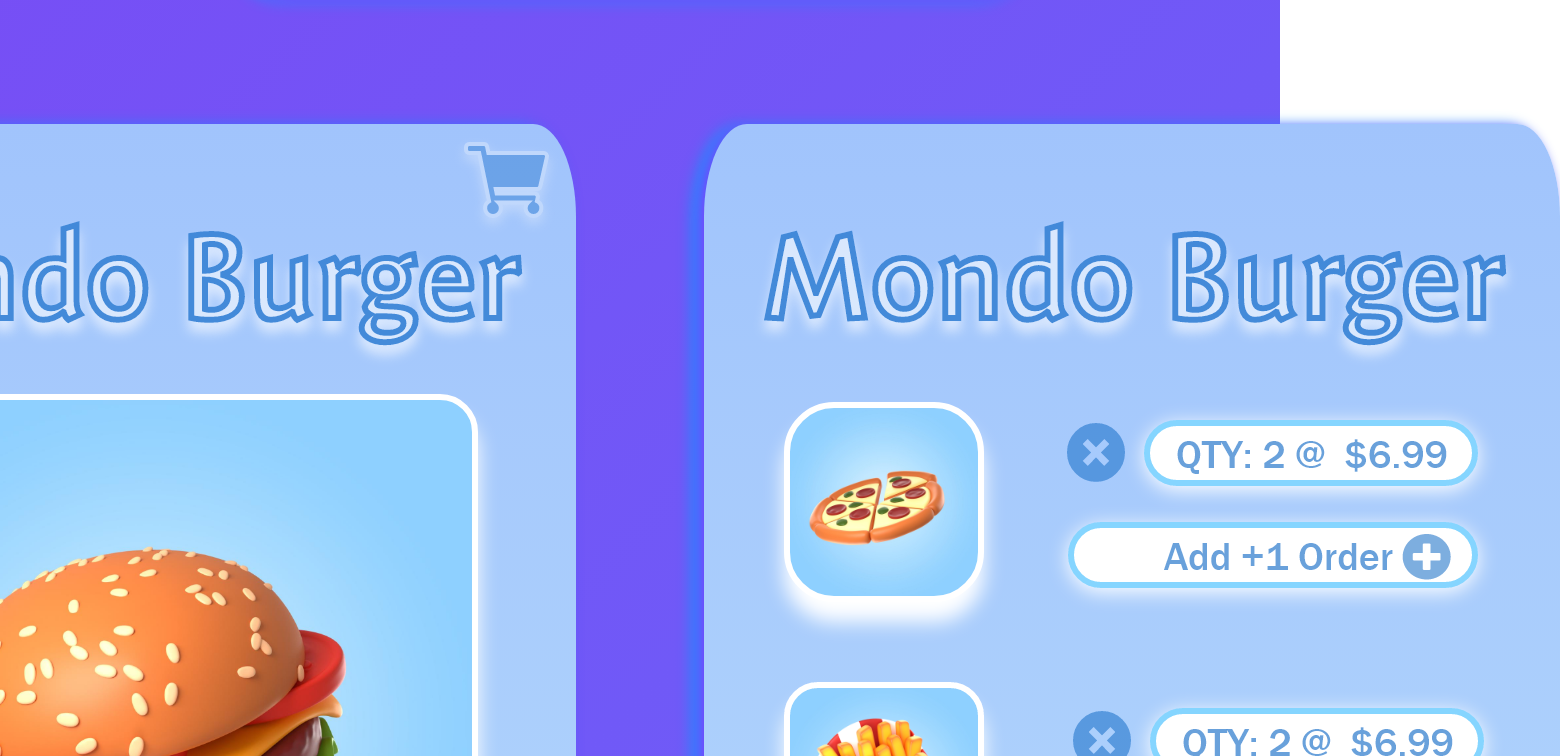
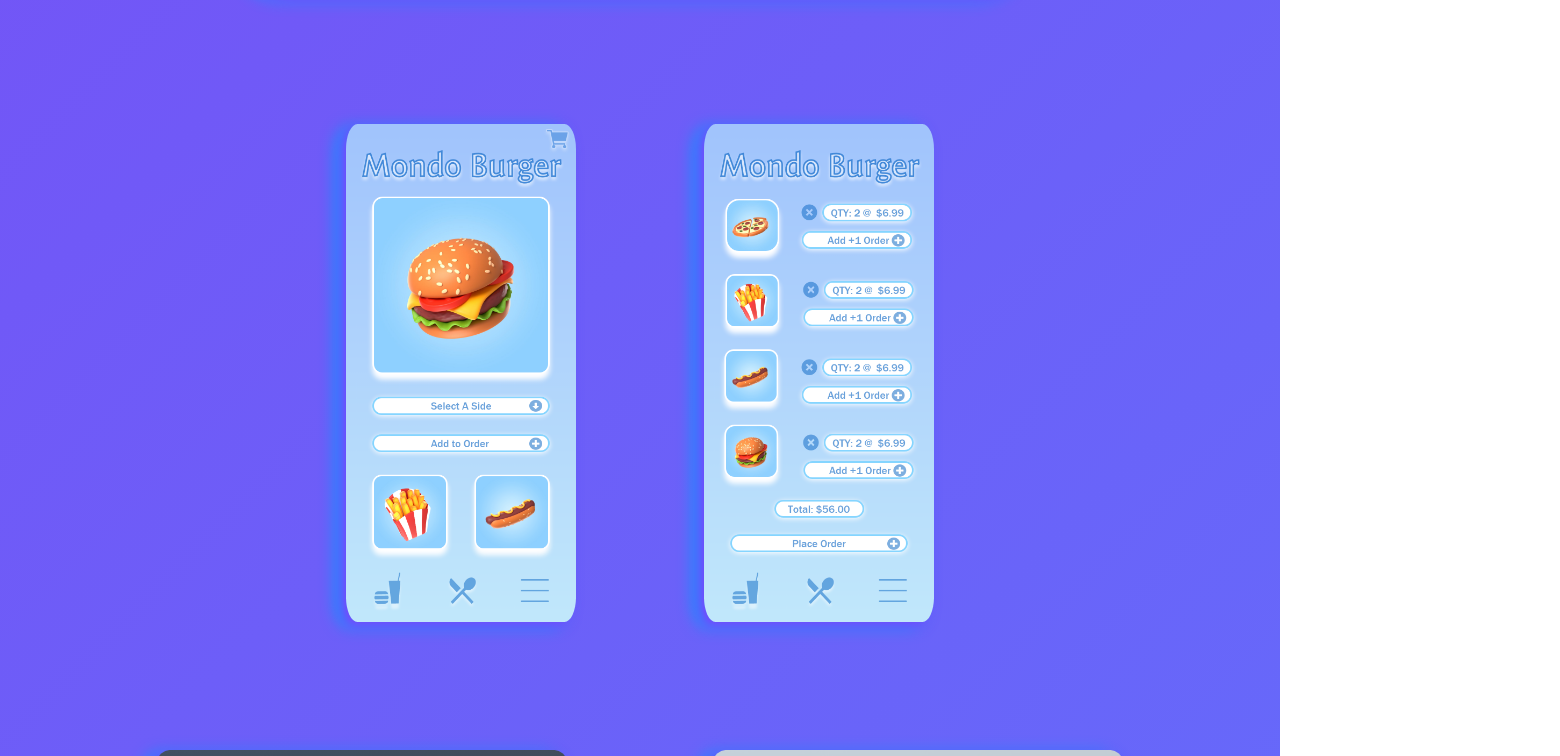
Before and after one commit to Pepe1776/Vue3-Vite, a Vue app: page / in a window 1280 px wide. Shown: the part 3720-4476 px from the top of the page, 1560 px wide, since content can reach past the window. Built offline with nearby package versions, Linux system fonts and the light colour scheme; a web font is replaced by a local one.

Commit message:
mobile image fix

```diff
--- a/src/views/Landing.vue
+++ b/src/views/Landing.vue
@@ -145,8 +145,13 @@
       <img class="frame" src="../assets/wb3.png" alt="web1" />
     </div>
     <div class="frames2">
-      <img class="frame2" src="../assets/mondo@2x.png" alt="web1" />
-      <img class="frame2" src="../assets/mondo-cart@2x.png" alt="web1" />
+      <img id="burger" class="frame2" src="../assets/mondo@2x.png" alt="web1" />
+      <img
+        id="burger"
+        class="frame2"
+        src="../assets/mondo-cart@2x.png"
+        alt="web1"
+      />
     </div>
     <div class="frames2">
       <img class="frame2" src="../assets/ip2.png" alt="web1" />
@@ -511,6 +516,10 @@
   align-items: center;
   margin-top: 10%;
 }
+#burger {
+  object-fit: scale-down;
+  width: 18%;
+}
 @media (max-width: 768px) {
   .img {
     width: 80%;
```
